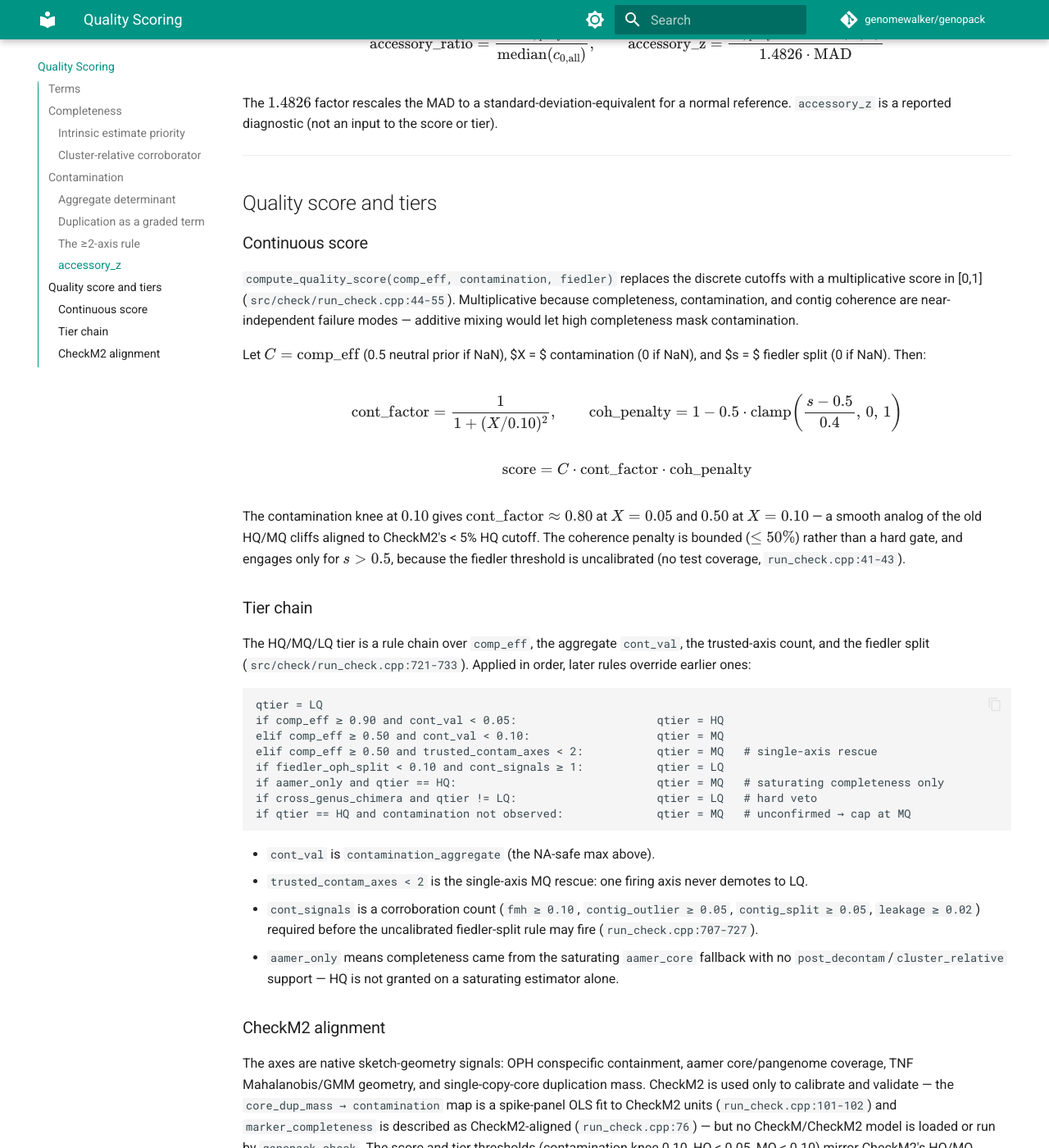
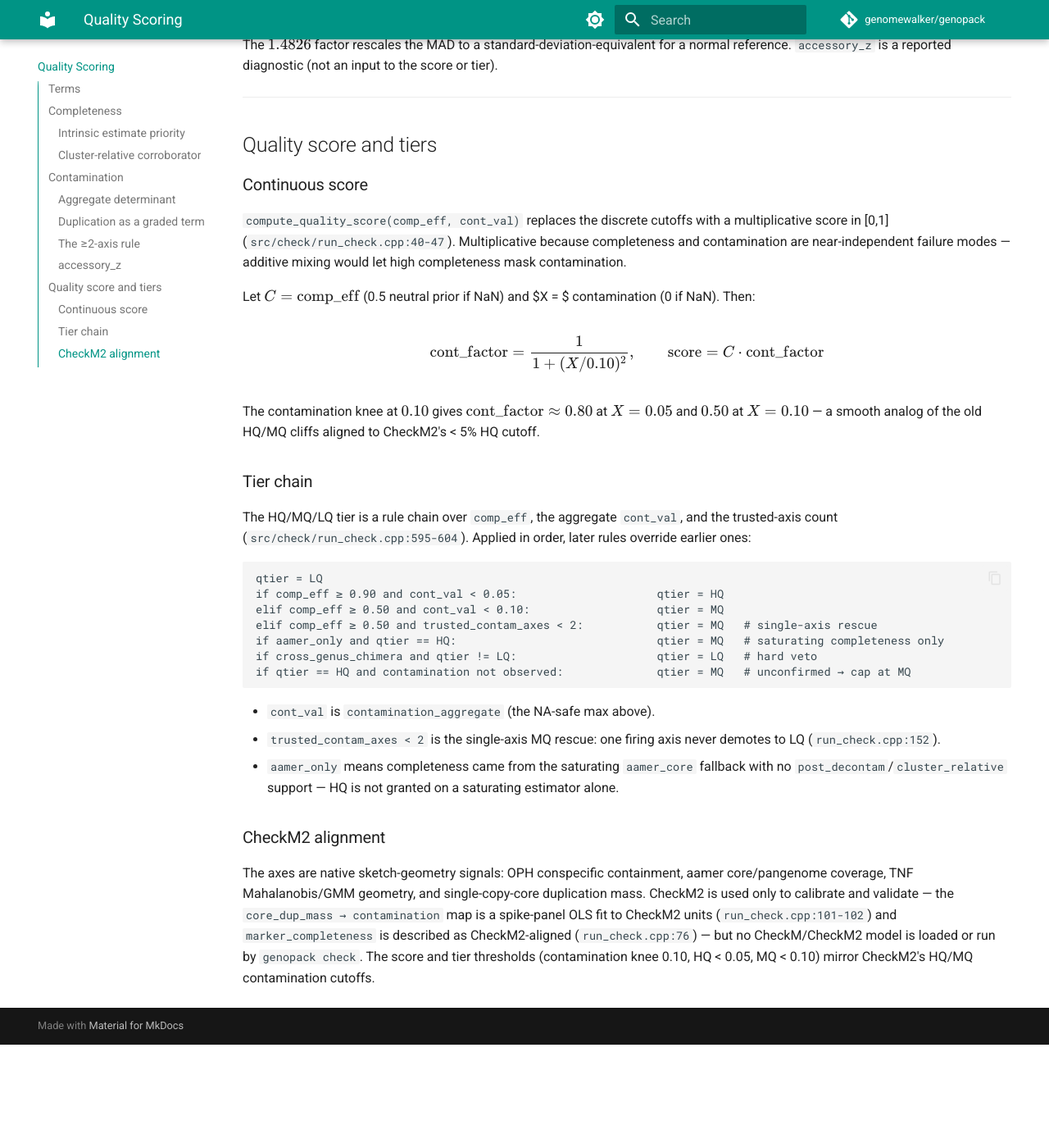
Before and after one commit to genomewalker/genopack, an MkDocs documentation site: the page built from docs/quality.md, in a window 1280 px wide and 1400 px high, scrolled down 4279 px. Shown: the whole window at 82% size. Built offline with MkDocs 1.6.1 and Material for MkDocs 9.7.7, drawn with Linux system fonts in a browser that asks for light colours; comment, search, counter and statistics services are not loaded; after the commit the page ends 5553 px from its top, so only the background shows below that; some of the changed text lies outside the part shown.

Commit message:
docs: remove Fiedler + family-core (removed from code), fix QUAL size 104→56B, correct rho_outlier column name

````diff
--- a/docs/quality.md
+++ b/docs/quality.md
@@ -23,7 +23,6 @@ The signals below are the columns of the `check` TSV
 | **SPE** | Squared prediction error — the PCA-residual half of the T²/SPE outlier pair. |
 | **FMH** (FracMinHash) | Fractional MinHash — the minority-fraction contamination axis. |
 | **GSTX** | Per-genus sketch-statistics section: OPH consensus, p90 completeness, containment dispersion (median/MAD). |
-| **Fiedler** | Second-smallest Laplacian eigenvalue (algebraic connectivity) of the contig graph — the uncalibrated coherence term (see below). |
 
 ---
 
@@ -192,42 +191,34 @@ score or tier).
 
 ### Continuous score
 
-`compute_quality_score(comp_eff, contamination, fiedler)` replaces the discrete
-cutoffs with a multiplicative score in [0,1] (`src/check/run_check.cpp:44-55`).
-Multiplicative because completeness, contamination, and contig coherence are
-near-independent failure modes — additive mixing would let high completeness mask
-contamination.
+`compute_quality_score(comp_eff, cont_val)` replaces the discrete cutoffs with a
+multiplicative score in [0,1] (`src/check/run_check.cpp:40-47`). Multiplicative
+because completeness and contamination are near-independent failure modes —
+additive mixing would let high completeness mask contamination.
 
-Let $C = \mathrm{comp\_eff}$ (0.5 neutral prior if NaN), $X = $ contamination (0 if
-NaN), and $s = $ fiedler split (0 if NaN). Then:
+Let $C = \mathrm{comp\_eff}$ (0.5 neutral prior if NaN) and $X = $ contamination
+(0 if NaN). Then:
 
 $$
 \mathrm{cont\_factor} = \frac{1}{1 + (X/0.10)^2}, \qquad
-\mathrm{coh\_penalty} = 1 - 0.5\cdot\operatorname{clamp}\!\left(\frac{s-0.5}{0.4},\,0,\,1\right)
-$$
-
-$$
-\mathrm{score} = C \cdot \mathrm{cont\_factor} \cdot \mathrm{coh\_penalty}
+\mathrm{score} = C \cdot \mathrm{cont\_factor}
 $$
 
 The contamination knee at $0.10$ gives $\mathrm{cont\_factor} \approx 0.80$ at
 $X=0.05$ and $0.50$ at $X=0.10$ — a smooth analog of the old HQ/MQ cliffs aligned
-to CheckM2's < 5% HQ cutoff. The coherence penalty is bounded ($\le 50\%$) rather
-than a hard gate, and engages only for $s > 0.5$, because the fiedler threshold is
-uncalibrated (no test coverage, `run_check.cpp:41-43`).
+to CheckM2's < 5% HQ cutoff.
 
 ### Tier chain
 
-The HQ/MQ/LQ tier is a rule chain over `comp_eff`, the aggregate `cont_val`, the
-trusted-axis count, and the fiedler split (`src/check/run_check.cpp:721-733`).
-Applied in order, later rules override earlier ones:
+The HQ/MQ/LQ tier is a rule chain over `comp_eff`, the aggregate `cont_val`, and
+the trusted-axis count (`src/check/run_check.cpp:595-604`). Applied in order, later
+rules override earlier ones:
 
 ```
 qtier = LQ
 if comp_eff ≥ 0.90 and cont_val < 0.05:                     qtier = HQ
 elif comp_eff ≥ 0.50 and cont_val < 0.10:                   qtier = MQ
 elif comp_eff ≥ 0.50 and trusted_contam_axes < 2:           qtier = MQ   # single-axis rescue
-if fiedler_oph_split < 0.10 and cont_signals ≥ 1:           qtier = LQ
 if aamer_only and qtier == HQ:                              qtier = MQ   # saturating completeness only
 if cross_genus_chimera and qtier != LQ:                     qtier = LQ   # hard veto
 if qtier == HQ and contamination not observed:              qtier = MQ   # unconfirmed → cap at MQ
@@ -235,10 +226,7 @@ if qtier == HQ and contamination not observed:              qtier = MQ   # uncon
 
 - `cont_val` is `contamination_aggregate` (the NA-safe max above).
 - `trusted_contam_axes < 2` is the single-axis MQ rescue: one firing axis never
-  demotes to LQ.
-- `cont_signals` is a corroboration count (`fmh ≥ 0.10`, `contig_outlier ≥ 0.05`,
-  `contig_split ≥ 0.05`, `leakage ≥ 0.02`) required before the uncalibrated
-  fiedler-split rule may fire (`run_check.cpp:707-727`).
+  demotes to LQ (`run_check.cpp:152`).
 - `aamer_only` means completeness came from the saturating `aamer_core` fallback
   with no `post_decontam`/`cluster_relative` support — HQ is not granted on a
   saturating estimator alone.
````
Also changed, not shown: other parts of docs/quality.md (+2 -2 lines), README.md (+2 -3 lines).
